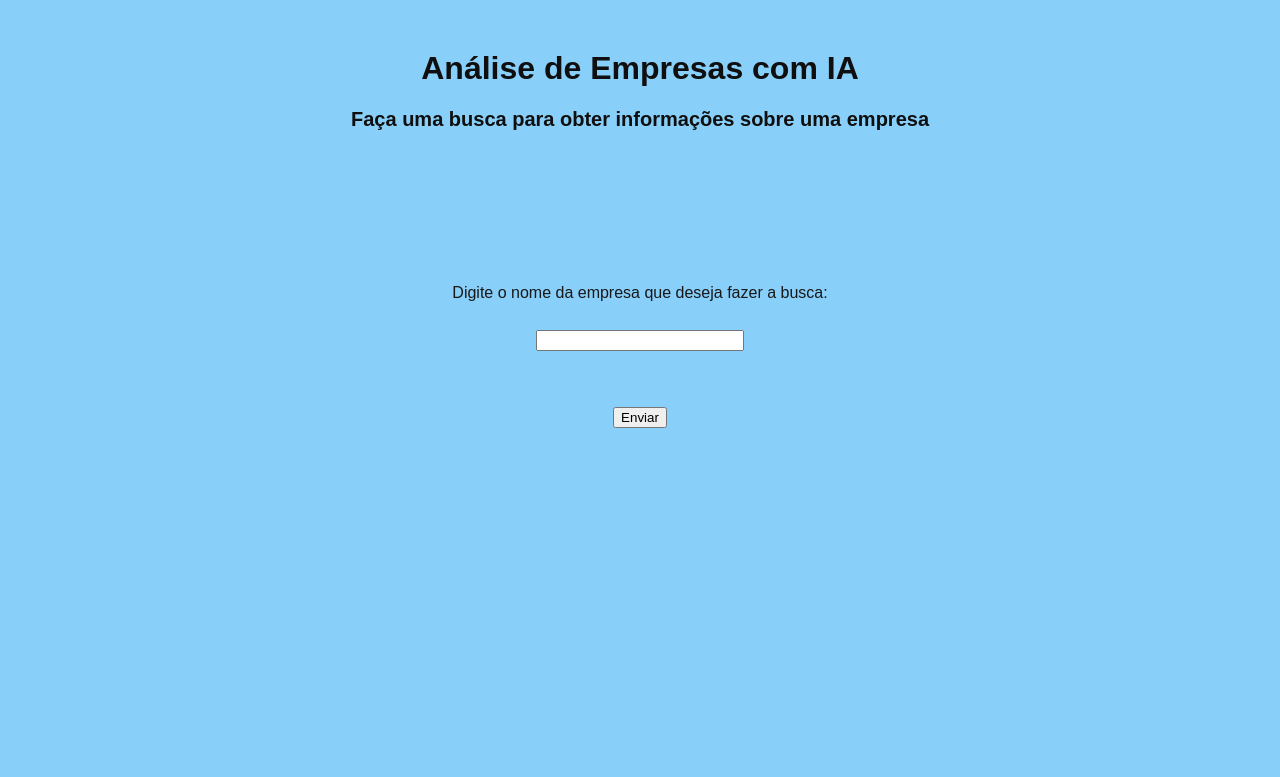
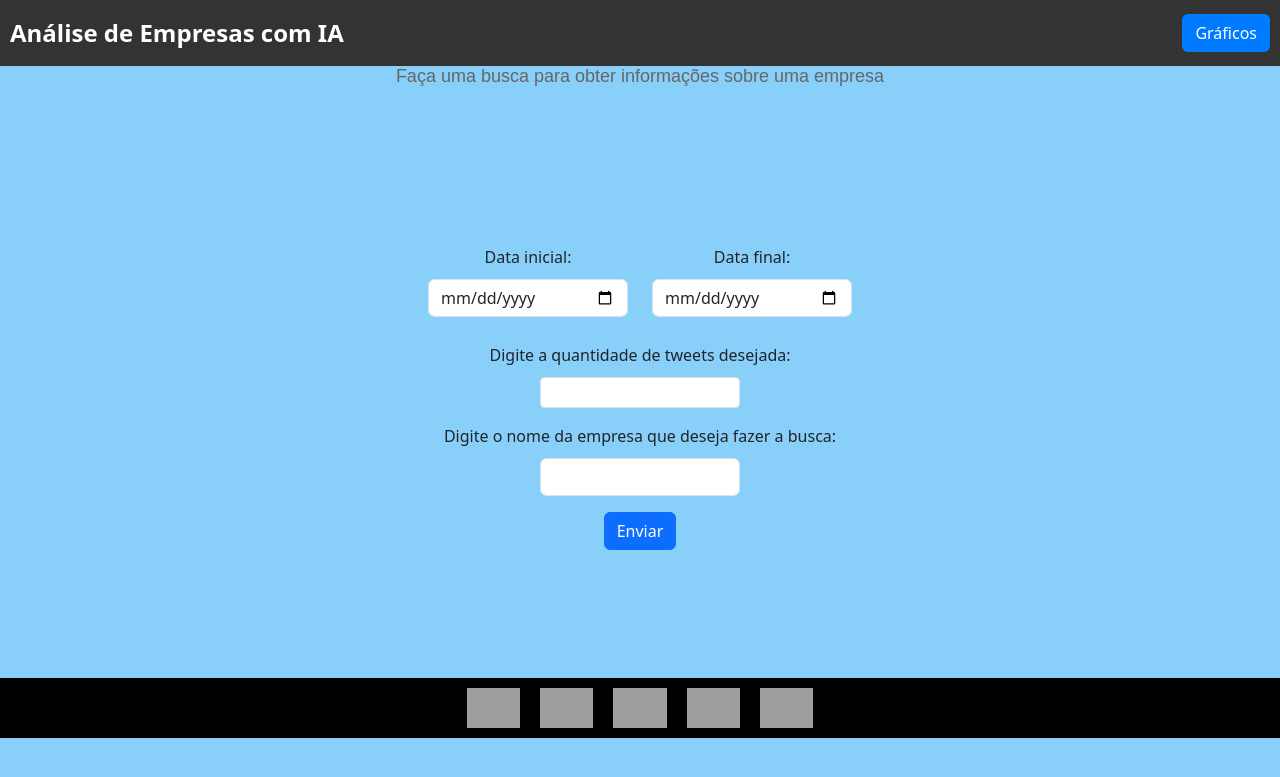
Before and after one commit to pabloghid/company_analysis, a Flask app: page / in a window 1280 px wide. Shown: the top 777 px of the page. Run offline with Flask 3, Linux system fonts and the light colour scheme; grey boxes are pictures that could not be loaded.

Commit message:
coloquei algumas logos de empresas de exemplo

```diff
--- a/company_analysis/templates/index.html
+++ b/company_analysis/templates/index.html
@@ -2,6 +2,7 @@
 <html>
 <head>
     <title>Título Centralizado</title>
+    <link rel="stylesheet" href="https://cdn.jsdelivr.net/npm/bootstrap@5.3.0/dist/css/bootstrap.min.css">
     <style>
         body {
             background-color: rgb(136, 207, 249);
@@ -9,16 +10,32 @@
             padding: 0;
         }
 
+        .navbar {
+            background-color: #333;
+            padding: 10px;
+        }
+
+        .navbar .navbar-brand {
+            color: #fff;
+            font-size: 24px;
+            font-weight: bold;
+        }
+
+        .navbar .btn {
+            background-color: #007bff;
+            color: #fff;
+        }
+
         .form-container {
             display: flex;
             flex-direction: column;
             justify-content: center;
             align-items: center;
-            height: 50vh; /* Ajuste a altura conforme necessário */
+            height: 70vh; /* Ajuste a altura conforme necessário */
         }
 
         .title {
-            color: #100f0f;
+            color: #333;
             font-family: "Arial", sans-serif;
             font-size: 32px;
             text-align: center;
@@ -26,9 +43,9 @@
         }
 
         .subtitle {
-            color: #100f0f;
+            color: #666;
             font-family: "Arial", sans-serif;
-            font-size: 20px;
+            font-size: 18px;
             text-align: center;
             margin-bottom: 30px;
         }
@@ -39,6 +56,8 @@
 
         .form-container label,
         .form-container input[type="text"],
+        .form-container input[type="date"],
+        .form-container input[type="number"],
         .form-container input[type="submit"] {
             display: block;
             margin-bottom: 10px;
@@ -50,29 +69,83 @@
             margin-right: auto;
         }
 
-        .form-container input[type="text"] {
+        .form-container input[type="text"],
+        .form-container input[type="date"],
+        .form-container input[type="number"] {
             width: 200px; /* Ajuste a largura conforme necessário */
             margin-left: auto;
             margin-right: auto;
         }
-        .form-container label {
-            font-size: 16px; /* Ajuste o tamanho da fonte  */
-            font-family: Arial, sans-serif; /* Ajuste a família da fonte c */
-            color: #191818; /* Ajuste a cor da fonte  */
-        }
     </style>
 </head>
 <body>
+    <nav class="navbar">
+        <a class="navbar-brand" href="#">Análise de Empresas com IA</a>
+        <form class="d-flex" action="/outra-pagina.html">
+            <button class="btn" type="submit">Gráficos</button>
+        </form>
+    </nav>
+
     <div class="container">
-        <h1 class="title">Análise de Empresas com IA</h1>
         <h2 class="subtitle">Faça uma busca para obter informações sobre uma empresa</h2>
+        <div class="form-container">
+            <form action="/search" method="post">
+                <div class="row mb-3">
+                    <div class="col-sm-6">
+                        <label for="data_inicial" class="form-label">Data inicial:</label>
+                        <input type="date" class="form-control" id="data_inicial" name="data_inicial">
+                    </div>
+                    <div class="col-sm-6">
+                        <label for="data_final" class="form-label">Data final:</label>
+                        <input type="date" class="form-control" id="data_final" name="data_final">
+                    </div>
+                </div>
+                <div class="mb-3">
+                    <label for="quantidade_tweets" class="form-label">Digite a quantidade de tweets desejada:</label>
+                    <input type="number" class="form-control form-control-sm" id="quantidade_tweets" name="quantidade_tweets" max="99" maxlength="2">
+                </div>
+                <div class="mb-3">
+                    <label for="nome_empresa" class="form-label">Digite o nome da empresa que deseja fazer a busca:</label>
+                    <input type="text" class="form-control" id="nome_empresa" name="nome_empresa">
+                </div>
+                <div class="text-center">
+                    <button type="submit" class="btn btn-primary">Enviar</button>
+                </div>
+            </form>
+        </div>
     </div>
-    <div class="form-container">
-        <form action="/search" method="post">
-            <label for="nome_empresa">Digite o nome da empresa que deseja fazer a busca:</label><br>
-            <input type="text" id="nome_empresa" name="nome_empresa"><br><br>
-            <input type="submit" value="Enviar">
-        </form>
-    </div>
+ <!-  Logo ->
+ <style>
+    .logos-bar {
+        background-color: #000;
+        padding: 10px;
+        display: flex;
+        justify-content: center;
+        align-items: center;
+    }
+
+    .logos-bar img {
+        height: 40px;
+        margin: 0 10px;
+    }
+</style>
+
+<div class="logos-bar">
+    <a href="https://www.google.com" target="_blank">
+        <img src="https://www.google.com/images/branding/googlelogo/1x/googlelogo_color_272x92dp.png" alt="Logo Google">
+    </a>
+    <a href="https://www.microsoft.com" target="_blank">
+        <img src="https://logo.clearbit.com/microsoft.com" alt="Logo Microsoft">
+    </a>
+    <a href="https://www.facebook.com" target="_blank">
+        <img src="https://logo.clearbit.com/facebook.com" alt="Logo Facebook">
+    </a>
+    <a href="https://www.amazon.com" target="_blank">
+        <img src="https://logo.clearbit.com/amazon.com" alt="Logo Amazon">
+    </a>
+    <a href="https://www.apple.com" target="_blank">
+        <img src="https://logo.clearbit.com/apple.com" alt="Logo Apple">
+    </a>
+</div>
 </body>
 </html>
```
